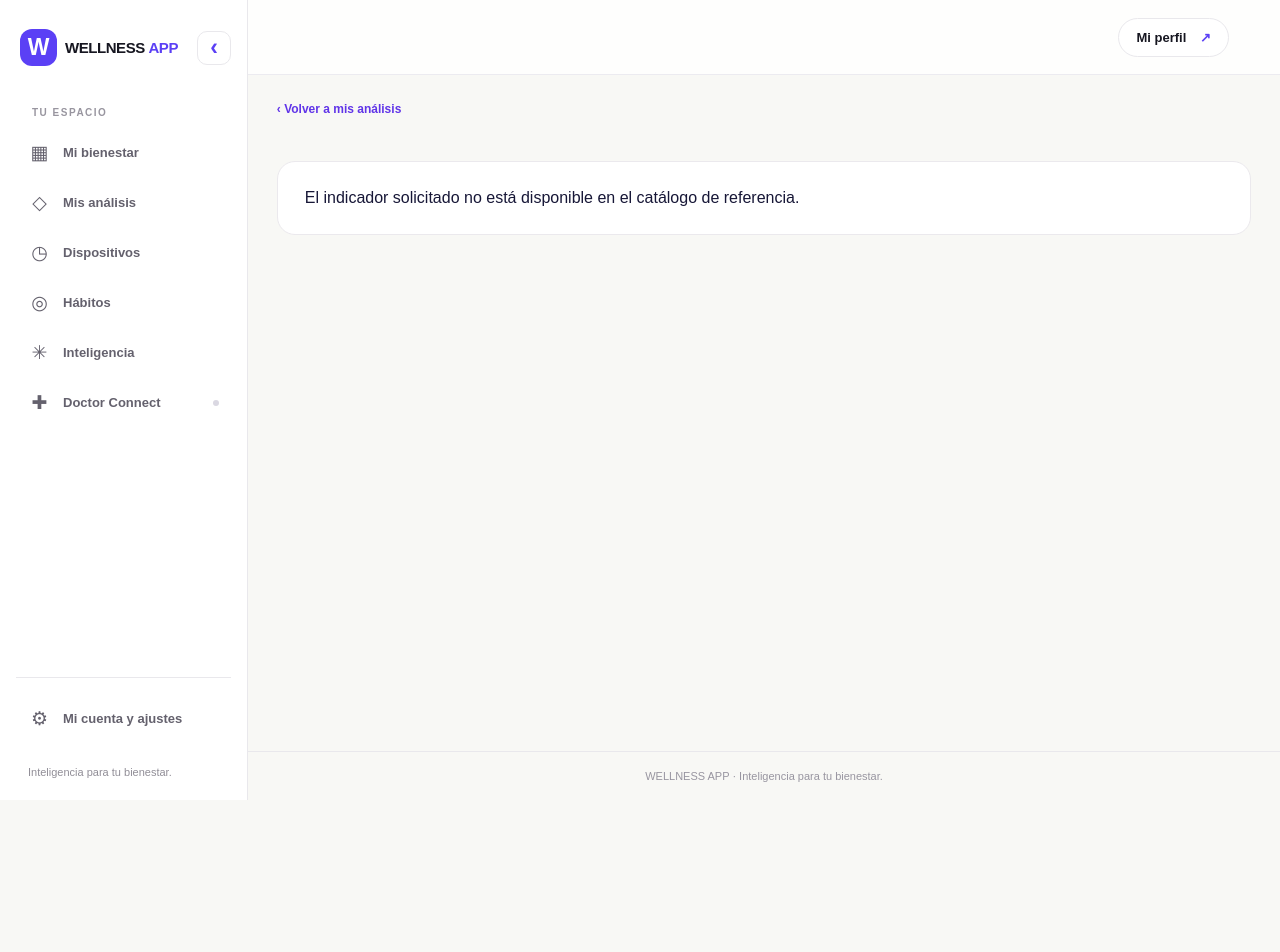
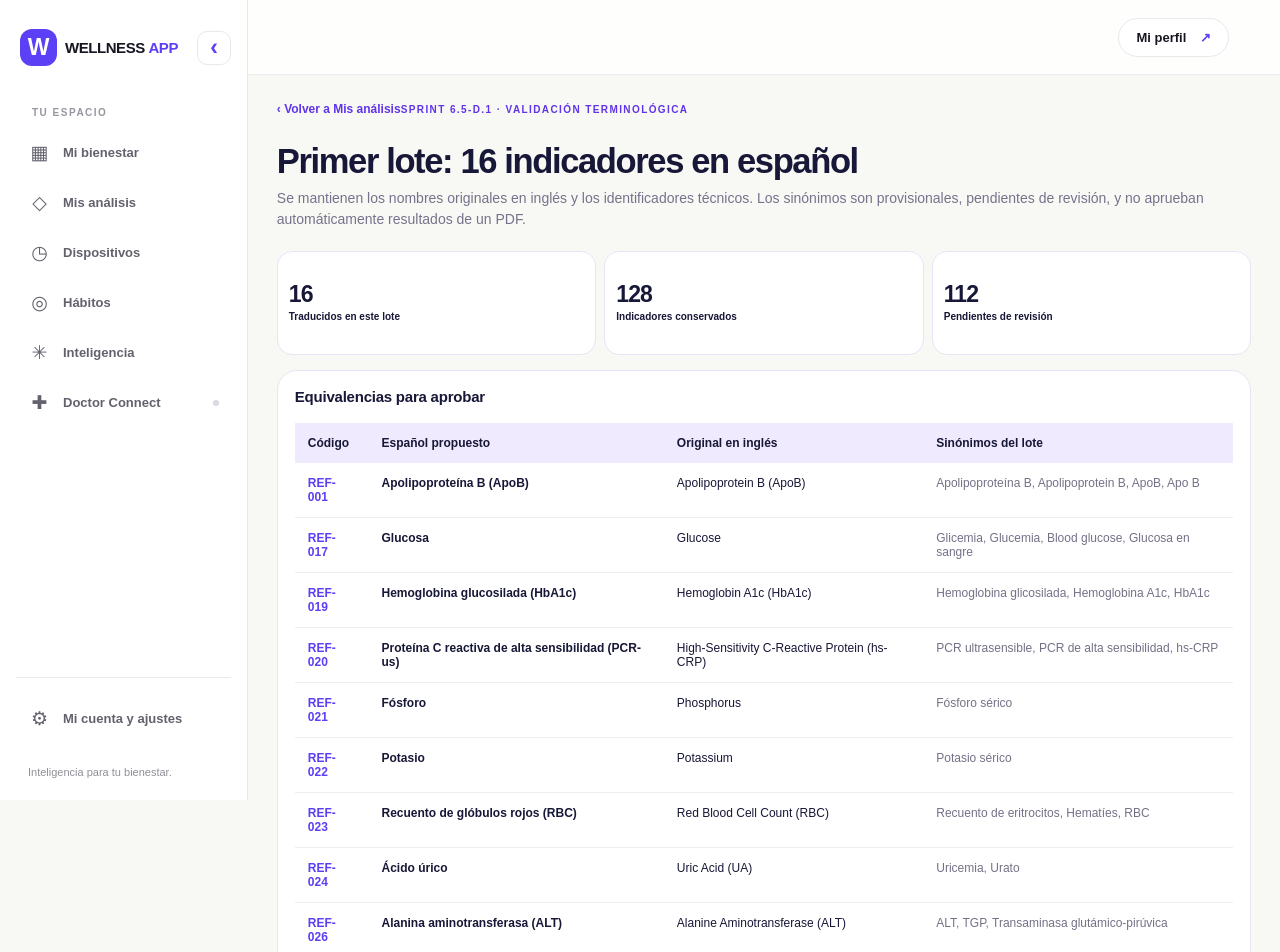
Before and after one commit to papasinfrontera/wellness-app-platform-MVP, a Next.js app: page /mi-analisis/revision-espanol in a window 1280 px wide. Shown: the top 952 px of the page. Before the commit the page ends 800 px from the top, so only its background shows below. Built offline with nearby package versions, Linux system fonts and the light colour scheme.

Commit message:
feat(6.5-D.1): 16-name Spanish terminology review table

```diff
--- /dev/null
+++ b/src/app/(dashboard)/mi-analisis/revision-espanol/page.tsx
@@ -0,0 +1,25 @@
+import catalog from "../catalog-reference.json";
+import "../analisis.css";
+type Row={id:number;name:string;name_en?:string;aliases?:string[];code?:string};
+const translated=(catalog as Row[]).filter(x=>x.name_en);
+export default function SpanishBatchReview(){
+return <main className="wa-page">
+ <a className="wa-back" href="/mi-analisis">‹ Volver a Mis análisis</a>
+ <span className="wa-eyebrow">SPRINT 6.5-D.1 · VALIDACIÓN TERMINOLÓGICA</span>
+ <h1 className="wa-title">Primer lote: 16 indicadores en español</h1>
+ <p className="wa-subtitle">Se mantienen los nombres originales en inglés y los identificadores técnicos. Los sinónimos son provisionales, pendientes de revisión, y no aprueban automáticamente resultados de un PDF.</p>
+ <div className="wa-metrics" style={{gridTemplateColumns:"repeat(3,minmax(0,1fr))",marginTop:21}}>
+  <article className="wa-metric"><strong className="wa-metric-number">16</strong><span className="wa-metric-label">Traducidos en este lote</span></article>
+  <article className="wa-metric"><strong className="wa-metric-number">128</strong><span className="wa-metric-label">Indicadores conservados</span></article>
+  <article className="wa-metric"><strong className="wa-metric-number">112</strong><span className="wa-metric-label">Pendientes de revisión</span></article>
+ </div>
+ <div className="wa-explorer" style={{marginTop:15}}>
+ <h2>Equivalencias para aprobar</h2>
+ <div style={{overflowX:"auto"}}><table style={{width:"100%",borderCollapse:"collapse",fontSize:12,minWidth:640}}>
+ <thead><tr style={{background:"#f0eaff",textAlign:"left"}}><th style={{padding:13}}>Código</th><th style={{padding:13}}>Español propuesto</th><th style={{padding:13}}>Original en inglés</th><th style={{padding:13}}>Sinónimos del lote</th></tr></thead>
+ <tbody>{translated.map(x=><tr key={x.id} style={{borderBottom:"1px solid #eeedf4",verticalAlign:"top"}}><td style={{padding:13,color:"#5B40F5",fontWeight:800}}>{x.code}</td><td style={{padding:13,fontWeight:700}}>{x.name}</td><td style={{padding:13}}>{x.name_en}</td><td style={{padding:13,color:"#767086"}}>{(x.aliases||[]).join(", ")}</td></tr>)}</tbody></table></div>
+ </div>
+ <p className="wa-disclaimer">Se han preservado las claves y las unidades existentes. Este lote no cambia rangos clínicos, cálculos PhenoAge, datos personales ni criterios científicos. El emparejamiento de PDF sigue exigiendo revisión y aprobación.</p>
+ <a className="wb-action" href="/mi-analisis">Revisar catálogo completo ↗</a>
+ </main>
+}
```
